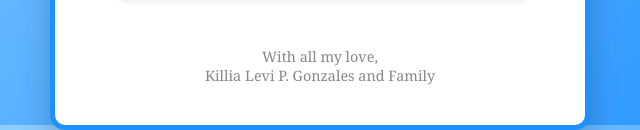
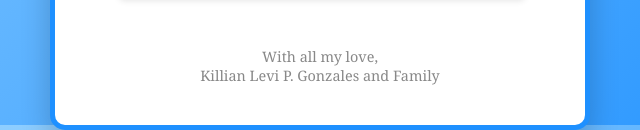
Before and after one commit to marielleperez/Levi, a plain HTML site: page index.html in a window 1280 px wide. Shown: the part 675-805 px from the top of the page, 320-960 px from the left. Drawn offline with Linux system fonts and the light colour scheme.

Commit message:
index.html

```diff
--- a/index.html
+++ b/index.html
@@ -26,7 +26,7 @@
 
     <footer class="footer">
         With all my love,<br>
-        Killia Levi P. Gonzales and Family
+        Killian Levi P. Gonzales and Family
     </footer>
 </div>
 
```
